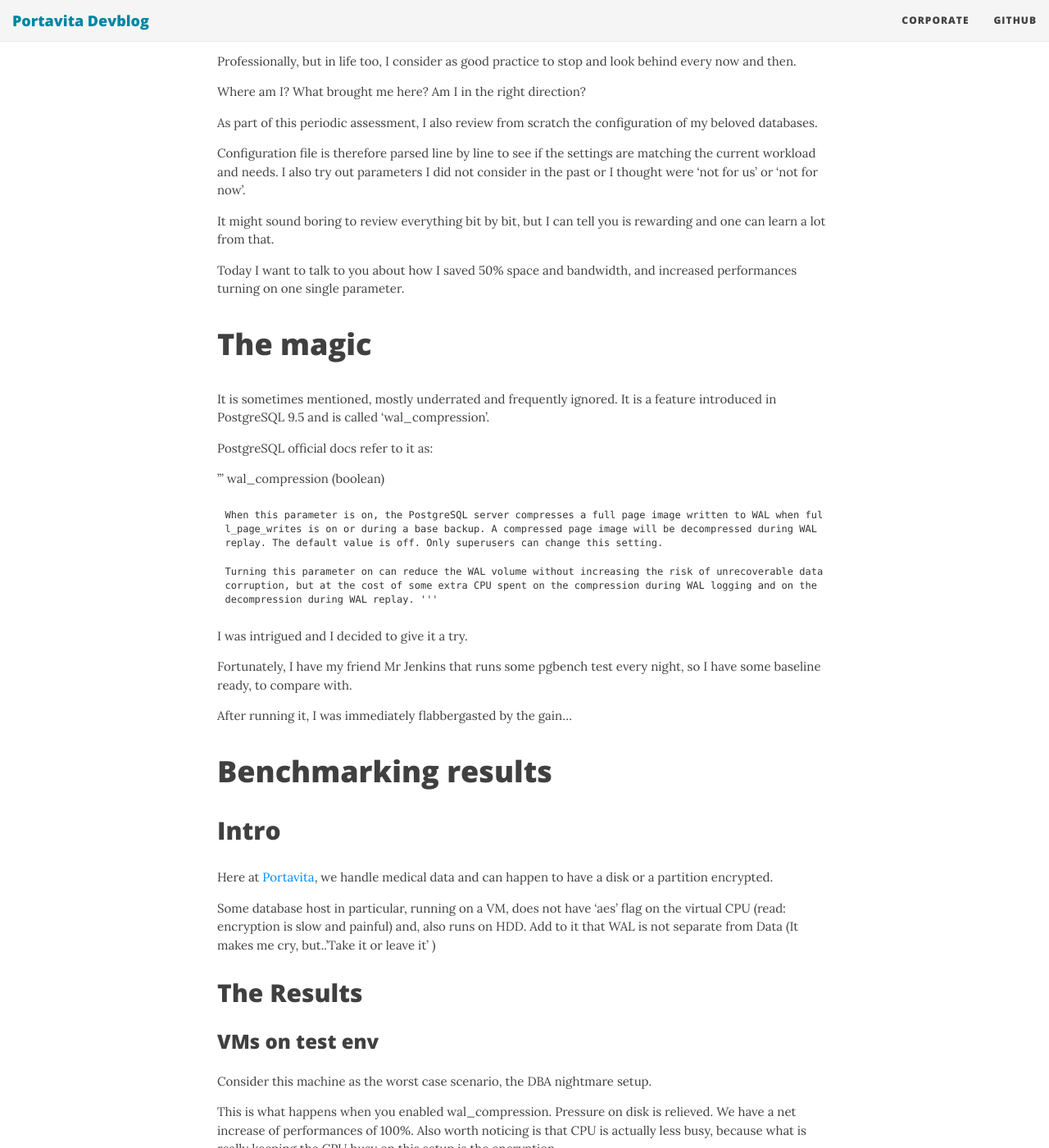
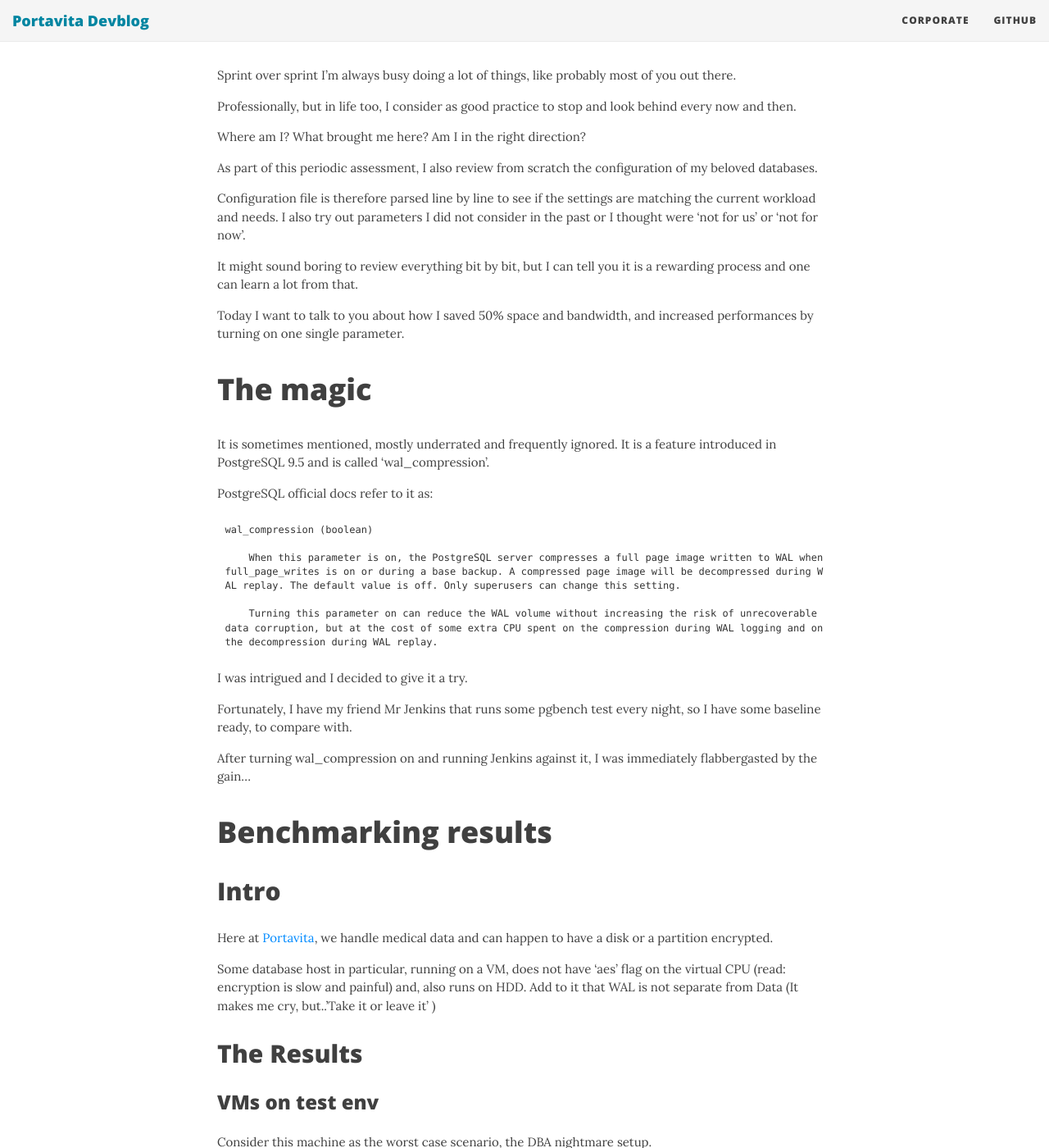
Before and after one commit to Portavita/portavita.github.io, a Jekyll site: the page built from _posts/2019-05-13-blog_about_wal_compression.markdown, in a window 1280 px wide and 1400 px high, scrolled down 363 px. Shown: the whole window at 82% size. Built offline with Jekyll 4.4.1, drawn with Linux system fonts in a browser that asks for light colours; nearby versions of some CDN libraries; some of the changed text lies outside the part shown.

Commit message:
various corrections.

````diff
--- a/_posts/2019-05-13-blog_about_wal_compression.markdown
+++ b/_posts/2019-05-13-blog_about_wal_compression.markdown
@@ -20,9 +20,9 @@ As part of this periodic assessment, I also review from scratch the configuratio
 Configuration file is therefore parsed line by line to see if the settings are matching the current workload and needs.
 I also try out parameters I did not consider in the past or I thought were 'not for us' or 'not for now'.
 
-It might sound boring to review everything bit by bit, but I can tell you is rewarding and one can learn a lot from that.
+It might sound boring to review everything bit by bit, but I can tell you it is a rewarding process and one can learn a lot from that.
 
-Today I want to talk to you about how I saved 50% space and bandwidth, and increased performances turning on one single parameter.
+Today I want to talk to you about how I saved 50% space and bandwidth, and increased performances by turning on one single parameter.
 
 
 # The magic
@@ -31,20 +31,19 @@ It is sometimes mentioned, mostly underrated and frequently ignored. It is a fea
 
 PostgreSQL official docs refer to it as:
 
-'''
+```
 wal_compression (boolean)
 
     When this parameter is on, the PostgreSQL server compresses a full page image written to WAL when full_page_writes is on or during a base backup. A compressed page image will be decompressed during WAL replay. The default value is off. Only superusers can change this setting.
 
     Turning this parameter on can reduce the WAL volume without increasing the risk of unrecoverable data corruption, but at the cost of some extra CPU spent on the compression during WAL logging and on the decompression during WAL replay.
-'''
-
+```
 
 I was intrigued and I decided to give it a try.
 
 Fortunately, I have my friend Mr Jenkins that runs some pgbench test every night, so I have some baseline ready, to compare with.
 
-After running it, I was immediately flabbergasted by the gain...
+After turning wal_compression on and running Jenkins against it, I was immediately flabbergasted by the gain...
 
 # Benchmarking results
 
@@ -74,6 +82,7 @@ Here instead you can see the benefits on a master-slave setup, running an out of
 Since I have them available, we can see the real-life data. As you can see, since wal_compression was enabled, less WAL disk activity and consequent network activity (WAL files are archived) at the cost of some CPU cycle.
 
 ![Bandwidth usage](https://raw.githubusercontent.com/Portavita/portavita.github.io/master/img/bandwidth_slave_prod.jpeg)
+
 wal_compression has been turned on on the 9th, around 11 AM. Consider that over that link, both streaming and WAL copy happens.
 
 ![CPU impact](https://raw.githubusercontent.com/Portavita/portavita.github.io/master/img/cpu_prod_master.jpeg)
````
Also changed, not shown: other parts of _posts/2019-05-13-blog_about_wal_compression.markdown (+12 -3 lines).
